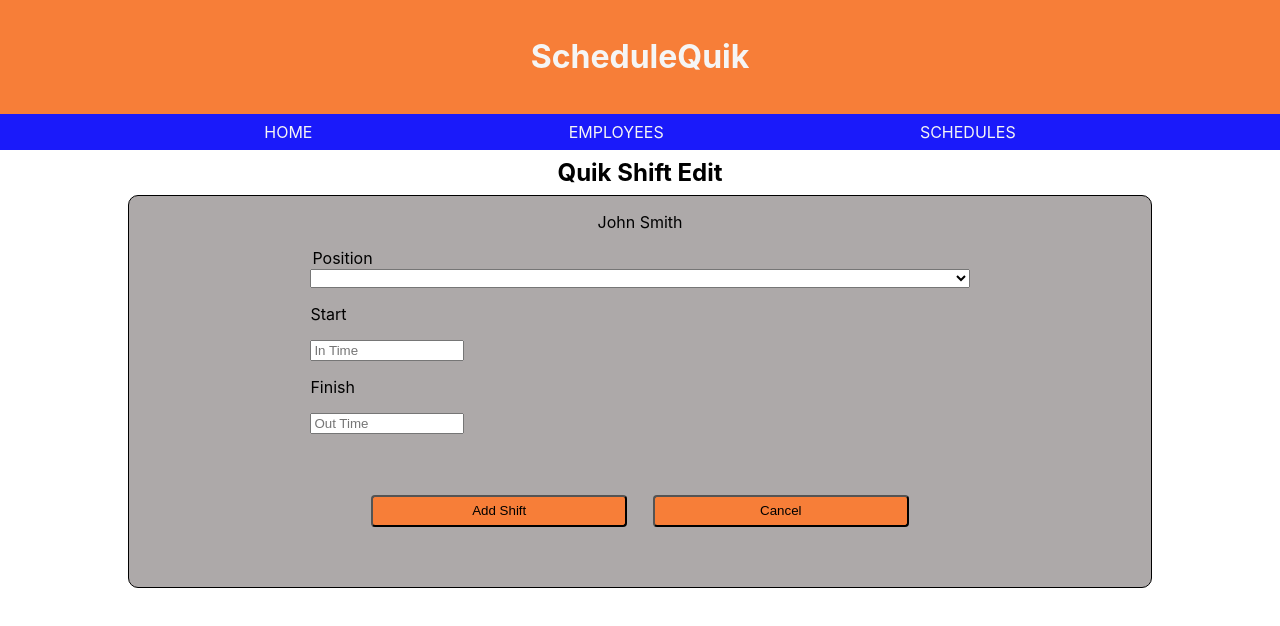
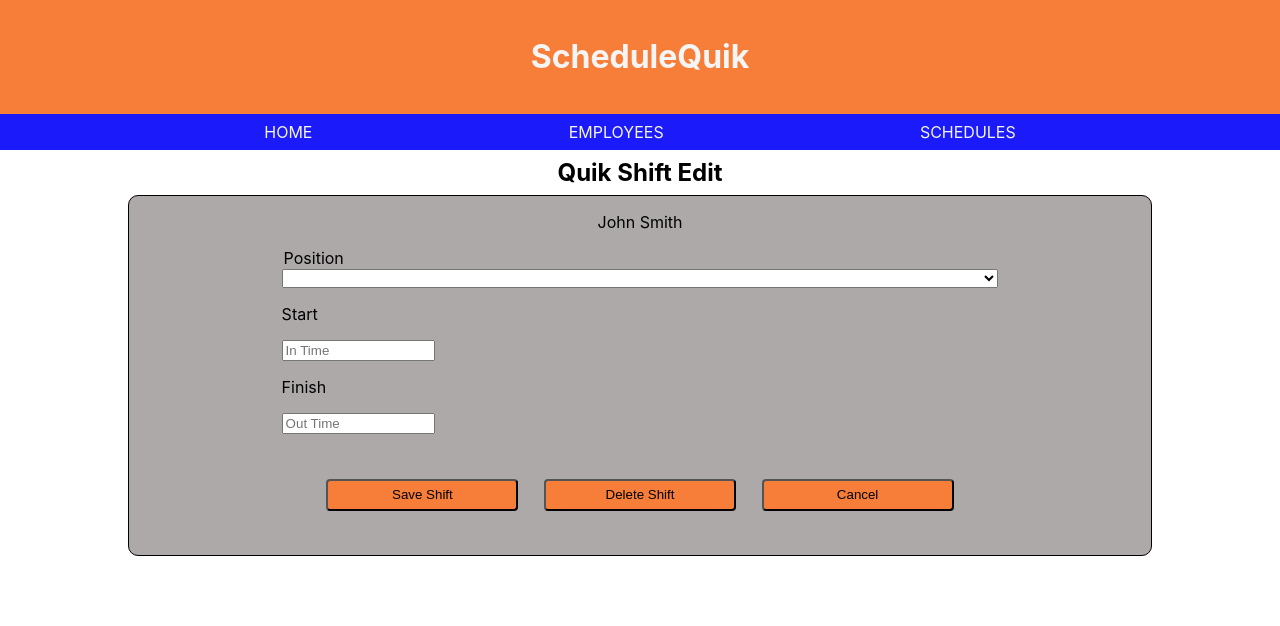
Before and after one commit to StPeteFrank/schedulequik, a React (Create React App) app: page / in a window 1280 px wide. Shown: the top 626 px of the page. Built offline with nearby package versions, Linux system fonts and the light colour scheme.

Commit message:
QuikShiftEdit static model complete.

```diff
--- a/src/QuikShiftEdit.js
+++ b/src/QuikShiftEdit.js
@@ -6,7 +6,7 @@ class QuikShiftEdit extends Component {
       <div>
         <h2>Quik Shift Edit</h2>
         <div className="QuikShiftEditContainer">
-          {/* This QuikShiftEditContainer will allow user to edit an already scheduled shift. */}
+          {/* This QuikShiftEditContainer will allow user to edit an already scheduled shift by clicking on that cell in Schedules view. */}
           <section>
             <p>John Smith</p>
             {/* "John Smith" needs to come from EmployeesTable db (HttpGet). */}
@@ -20,13 +20,15 @@ class QuikShiftEdit extends Component {
               <input type="text" placeholder="In Time" />
               <p>Finish</p>
               <input type="text" placeholder="Out Time" />
-              {/* These inputed In/Out Times will display on the schedule. */}
+              {/* These inputed In/Out Times will display on the Schedules view. */}
             </div>
-            <div className="QuikShiftAddButtons">
-              <button>Add Shift</button>
+            <div className="QuikShiftEditButtons">
+              <button>Save Shift</button>
               {/* Adds position, time, and days selected to the Schedules view. */}
+              <button>Delete Shift</button>
+              {/* Removes added shift from the Schedules view. */}
               <button>Cancel</button>
-              {/* After either of these buttons are clicked the user will be taken to the Schedules view. */}
+              {/* After any of these buttons are clicked the user will be taken to the Schedules view. */}
             </div>
           </section>
         </div>
--- a/src/index.css
+++ b/src/index.css
@@ -308,14 +308,14 @@ button {
   border-radius: 4px;
   margin: 1vw;
   background-color: rgb(247, 126, 56);
-  width: 20vw;
+  width: 15vw;
   height: 4vh;
 }
 .QuikShiftEditButtons {
   display: flex;
   justify-content: left;
   flex-direction: row;
-  margin: 6vh;
+  margin: 4vh;
 }
 .PositionSelector {
   display: flex;
```
